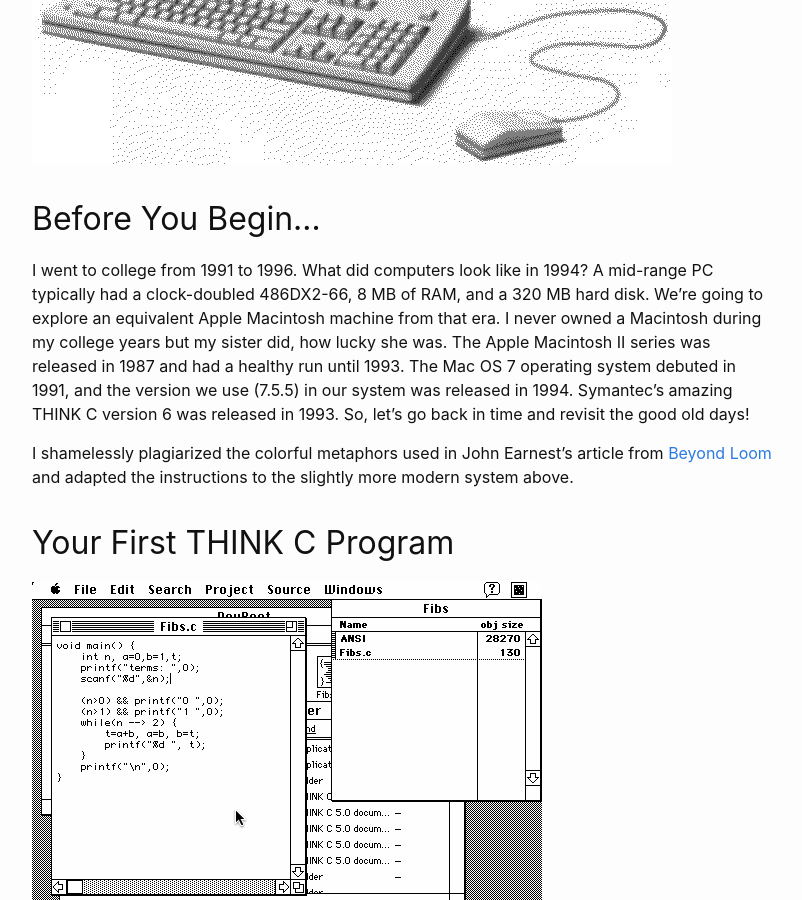
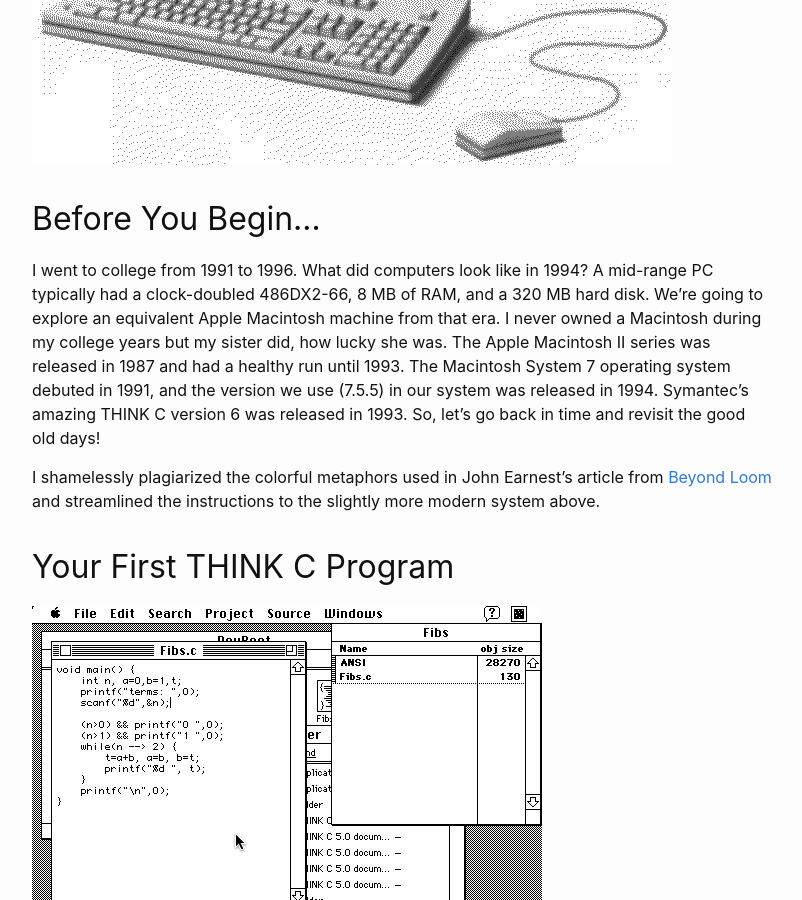
Before and after one commit to ekbann/ekbann.github.io, a Jekyll site: the page built from _posts/2024-03-01-retro-programming-1.md, in a window 1280 px wide and 900 px high, scrolled down 660 px. Shown: the whole window, without its empty margins (238-1040 px from the left). Built offline with Jekyll 4.4.1, drawn with Linux system fonts in a browser that asks for light colours; some of the changed text lies outside the part shown.

Commit message:
Update 2024-03-01-retro-programming-1.md

```diff
--- a/_posts/2024-03-01-retro-programming-1.md
+++ b/_posts/2024-03-01-retro-programming-1.md
@@ -10,9 +10,9 @@ categories: macintosh c retro programming
 
 ## Before You Begin...
 
-I went to college from 1991 to 1996. What did computers look like in 1994? A mid-range PC typically had a clock-doubled 486DX2-66, 8 MB of RAM, and a 320 MB hard disk. We're going to explore an equivalent Apple Macintosh machine from that era. I never owned a Macintosh during my college years but my sister did, how lucky she was. The Apple Macintosh II series was released in 1987 and had a healthy run until 1993. The Mac OS 7 operating system debuted in 1991, and the version we use (7.5.5) in our system was released in 1994. Symantec's amazing THINK C version 6 was released in 1993. So, let's go back in time and revisit the good old days!
+I went to college from 1991 to 1996. What did computers look like in 1994? A mid-range PC typically had a clock-doubled 486DX2-66, 8 MB of RAM, and a 320 MB hard disk. We're going to explore an equivalent Apple Macintosh machine from that era. I never owned a Macintosh during my college years but my sister did, how lucky she was. The Apple Macintosh II series was released in 1987 and had a healthy run until 1993. The Macintosh System 7 operating system debuted in 1991, and the version we use (7.5.5) in our system was released in 1994. Symantec's amazing THINK C version 6 was released in 1993. So, let's go back in time and revisit the good old days!
 
-I shamelessly plagiarized the colorful metaphors used in John Earnest's article from [Beyond Loom](https://beyondloom.com/blog/thinkc.html) and adapted the instructions to the slightly more modern system above.
+I shamelessly plagiarized the colorful metaphors used in John Earnest's article from [Beyond Loom](https://beyondloom.com/blog/thinkc.html) and streamlined the instructions to the slightly more modern system above.
 
 ## Your First THINK C Program
 
```
Also changed, not shown: other parts of _posts/2024-03-01-retro-programming-1.md (+3 -1 lines).
